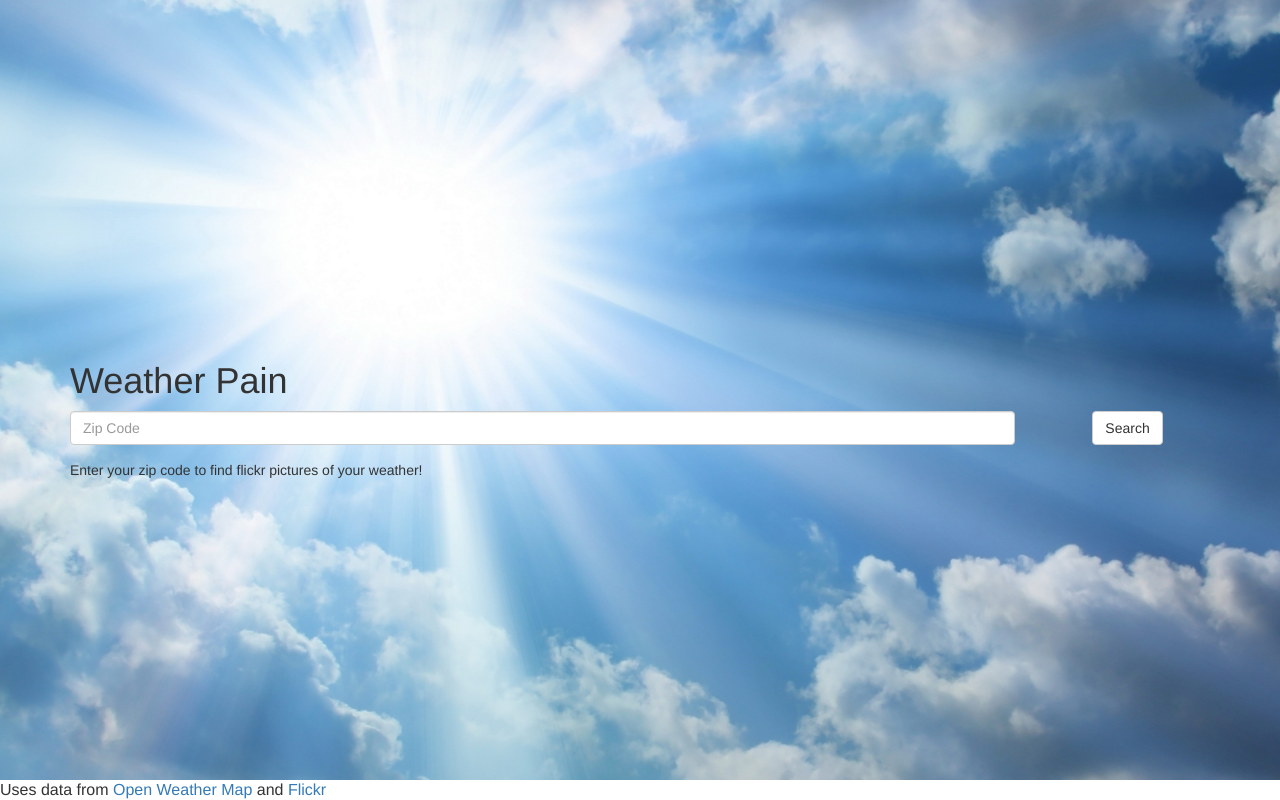
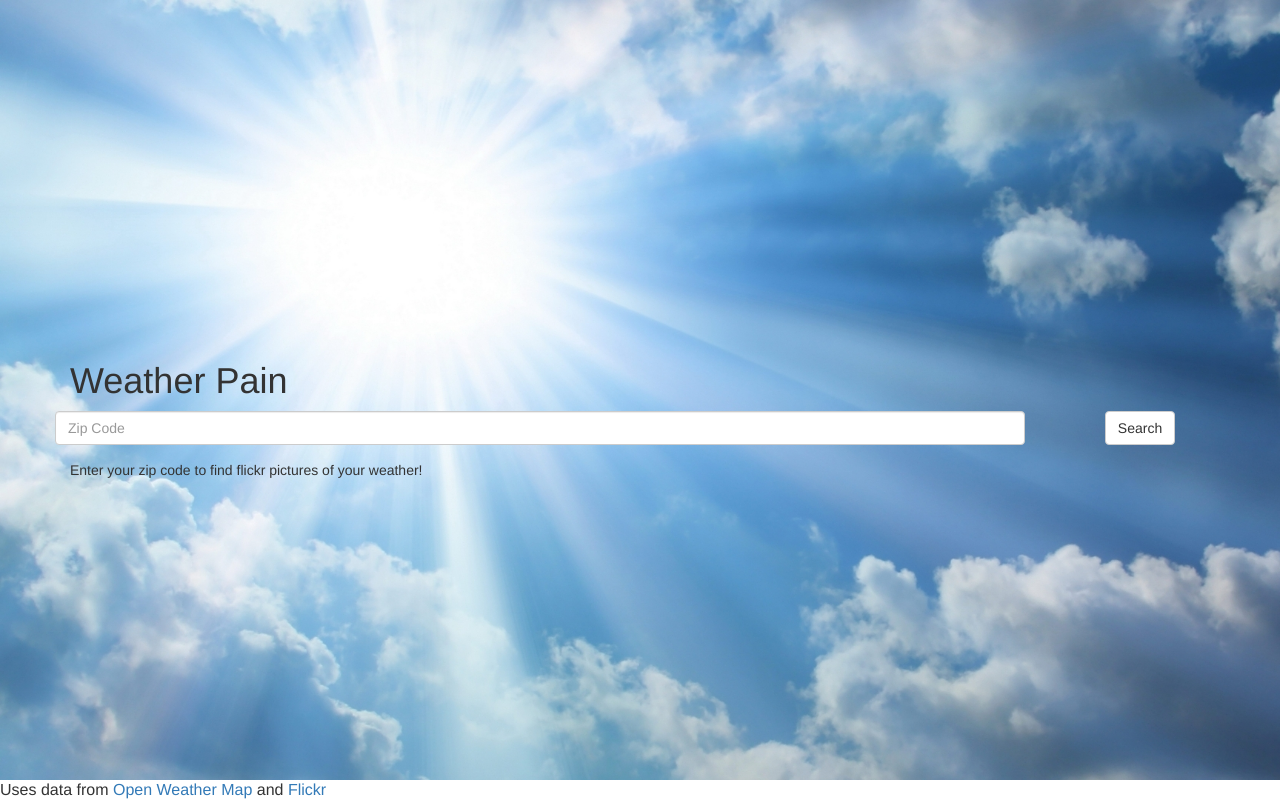
Before and after one commit to maximumdata/weatherPain, a plain HTML site: page index.html in a window 1280 px wide. Drawn offline with nearby package versions, Linux system fonts and the light colour scheme.

Commit message:
adds form row

```diff
--- a/index.html
+++ b/index.html
@@ -14,7 +14,7 @@
       <div class="heading col-xs-12">
         <h1>Weather Pain</h1>
       </div>
-      <form>
+      <form class="row">
         <div class="form-group col-xs-9 col-sm-10">
           <label for="search" class="sr-only">Zip Code</label>
           <input tabindex=1 type="number" class="form-control" id="zip" placeholder="Zip Code">
```
